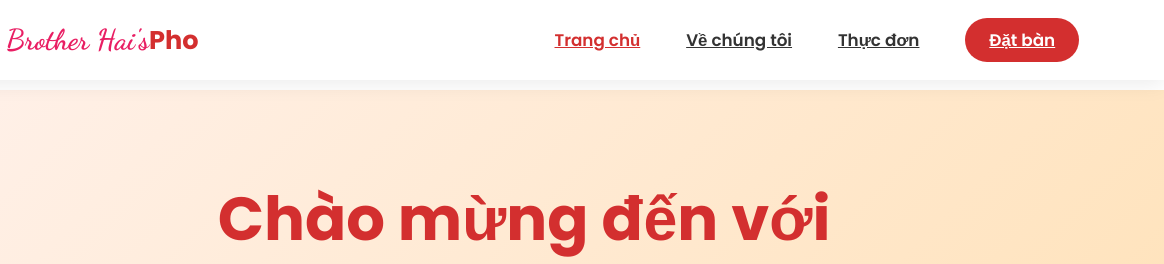
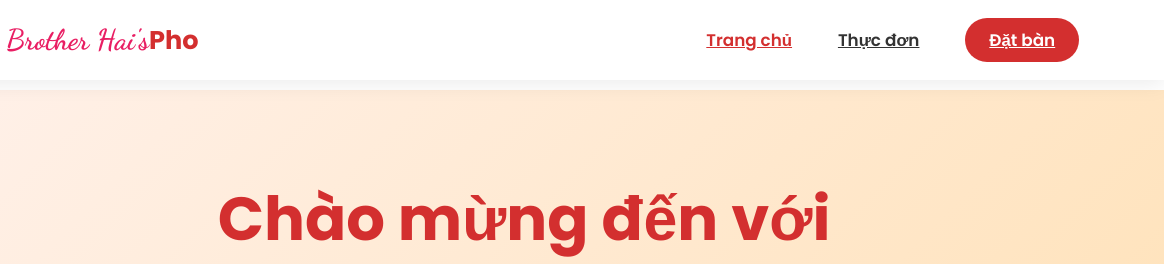
Before and after one commit to unhuconlon-afk/Brother-Hai-s-Pho-Restaurant-v2, a plain HTML site: page index.html in a window 1280 px wide. Shown: the top 264 px of the page, 116-1280 px from the left. Drawn offline with Linux system fonts and the light colour scheme.

Commit message:
Fix HTML structure and update content

```diff
--- a/index.html
+++ b/index.html
@@ -3,7 +3,7 @@
 <head>
     <meta charset="UTF-8" />
     <meta name="viewport" content="width=device-width, initial-scale=1.0"/>
-    <title>Brother Hai's Pho Restaurant - Phở Ngon Nhất Sài Gòn</title>
+    <title>Brother Hai's Pho Restaurant</title>
     <link rel="stylesheet" href="css/style.css"/>
     <link href="https://fonts.googleapis.com/css2?family=Poppins:wght@400;500;600;700&family=Dancing+Script:wght@700&display=swap" rel="stylesheet"/>
     <link rel="stylesheet" href="https://cdnjs.cloudflare.com/ajax/libs/font-awesome/6.5.0/css/all.min.css"/>
@@ -20,7 +20,6 @@
             </div>
             <nav class="nav">
                 <a href="index.html" class="active">Trang chủ</a>
-                <a href="about.html">Về chúng tôi</a>
                 <a href="menu.html">Thực đơn</a>
                 <a href="reservation.html" class="btn-reserve">Đặt bàn</a>
             </nav>
@@ -113,4 +112,5 @@
         });
     </script>
 </body>
+
 </html>
```
